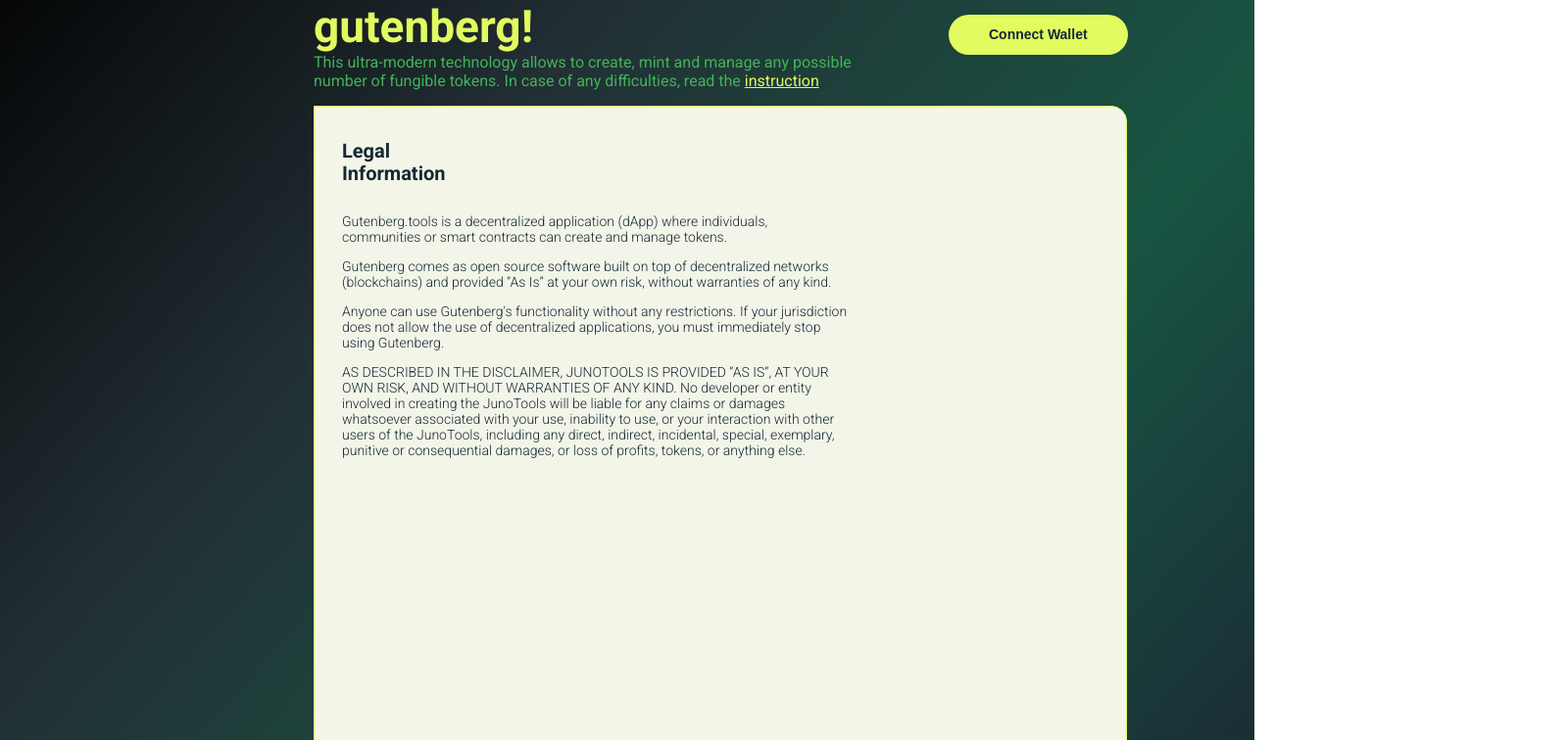
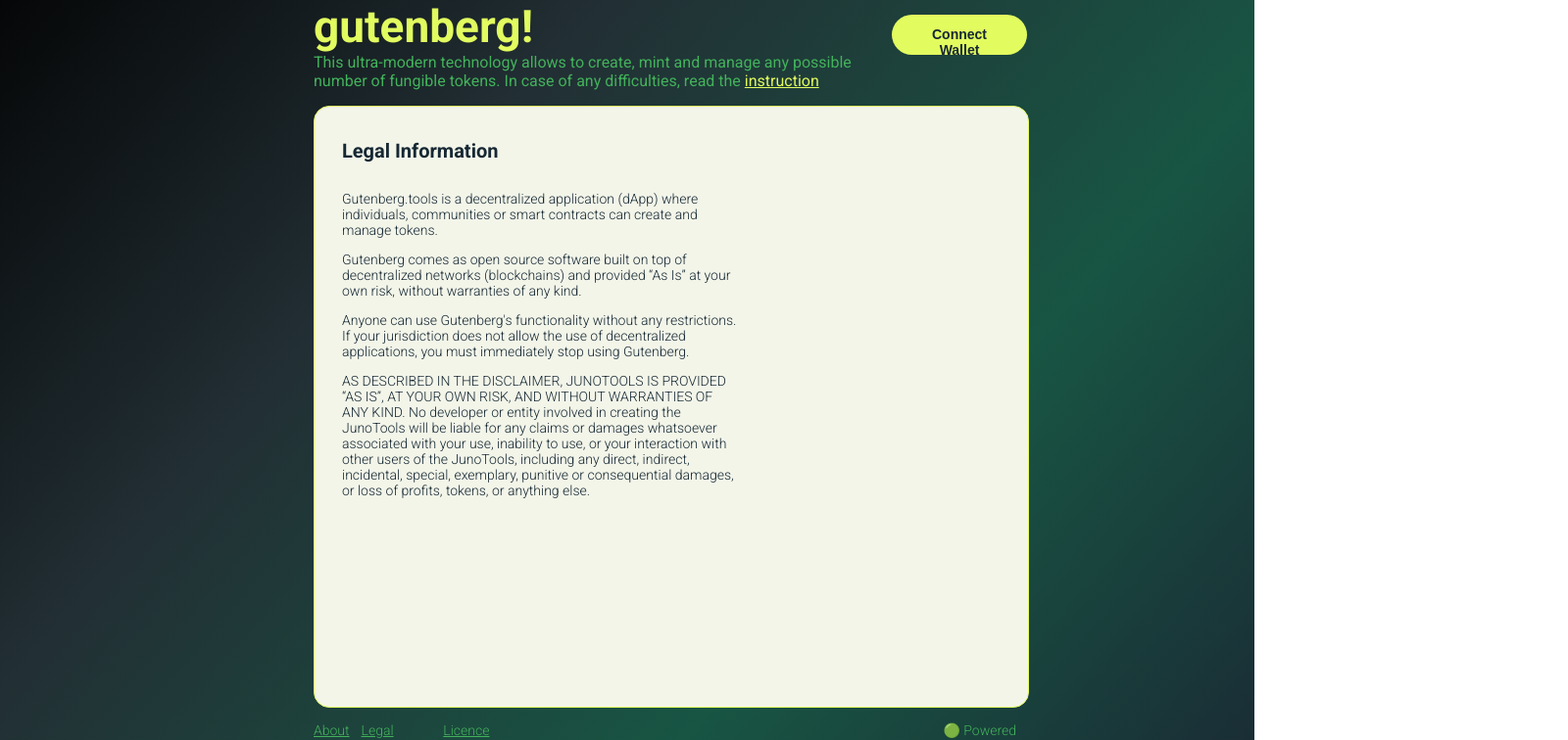
Before and after one commit to diekuche/gutenberg, a React (Create React App) app: page /legalinfo in a window 1280 px wide. Shown: the top 756 px of the page at 98% size, 1600 px wide, since content can reach past the window. Built offline with nearby package versions, Linux system fonts and the light colour scheme.

Commit message:
fix review

```diff
--- a/src/App.css
+++ b/src/App.css
@@ -18,7 +18,7 @@
 
 .container {
   flex-direction: column;
-  width: 100%;
+  width: fit-content;
   margin: 0 25vw;
   display: flex;
   height: 100%;
@@ -39,7 +39,3 @@
     background-position: 100 50%;
   }
 }
-
-.mainpage {
-  flex-grow: 1;
-}
--- a/src/App.tsx
+++ b/src/App.tsx
@@ -4,7 +4,7 @@
 import MainPage from "./components/MainPage/MainPage";
 import Footer from "./components/Footer/Footer";
 import Header from "./components/Header/Header";
-import LegalInform from "./components/Legal Information/LegalInform";
+import LegalInform from "./components/LegalInformation/LegalInform";
 import { BrowserRouter as Router, Routes, Route } from "react-router-dom";
 import { configKeplr, CYBER } from "./utils/config";
 
@@ -33,8 +33,6 @@
           <Routes>
             <Route path="/" element={<MainPage />}></Route>
             <Route path="/legalinfo" element={<LegalInform />}></Route>
-
-            <Route path="/Legal Information" element={<LegalInform />} />
           </Routes>
           <Footer />
         </Router>
--- a/src/components/Header/index.module.css
+++ b/src/components/Header/index.module.css
@@ -38,5 +38,5 @@
 .header .walletWrapper {
   justify-self: end;
   margin-top: 15px;
-  margin-left: 58px;
+  margin-left: auto;
 }
--- a/src/components/Legal Information/LegalInform.module.css
+++ b/src/components/LegalInformation/LegalInform.module.css
@@ -1,30 +1,28 @@
 .headlegal {
-  width: 828px;
-  height: 700px;
+  width: 100%;
+  height: 100%;
   background: #f3f5e9;
   border: 1px solid #e2fb5f;
-  border-radius: 0px 16px 16px 16px;
+  border-radius: 16px;
   text-align: left;
 }
 
-.legal {
+.legalInformation {
   font-style: normal;
   font-weight: 700;
   font-size: 20px;
   line-height: 23px;
   color: #162833;
-  padding: 34px 653px 15px 28px;
+  padding: 34px 0px 15px 28px;
 }
 
-.descript {
+.content {
   font-family: "Roboto";
   font-style: normal;
   font-weight: 300;
   font-size: 14px;
   line-height: 16px;
   color: #162833;
-
-  width: 517px;
-  height: 541px;
+  max-width: 517px;
   padding: 0px 296px 0px 28px;
 }
--- a/src/components/Legal Information/LegalInform.tsx
+++ b/src/components/LegalInformation/LegalInform.tsx
@@ -1,11 +1,11 @@
 import React from "react";
-import styles from "../Legal Information/LegalInform.module.css";
+import styles from "../LegalInformation/LegalInform.module.css";
 
 const Legal = () => {
   return (
     <div className={styles.headlegal}>
-      <div className={styles.legal}>Legal Information</div>
-      <p className={styles.descript}>
+      <div className={styles.legalInformation}>Legal Information</div>
+      <p className={styles.content}>
         Gutenberg.tools is a decentralized application (dApp) where individuals,
         communities or smart contracts can create and manage tokens.
         <p>
```
